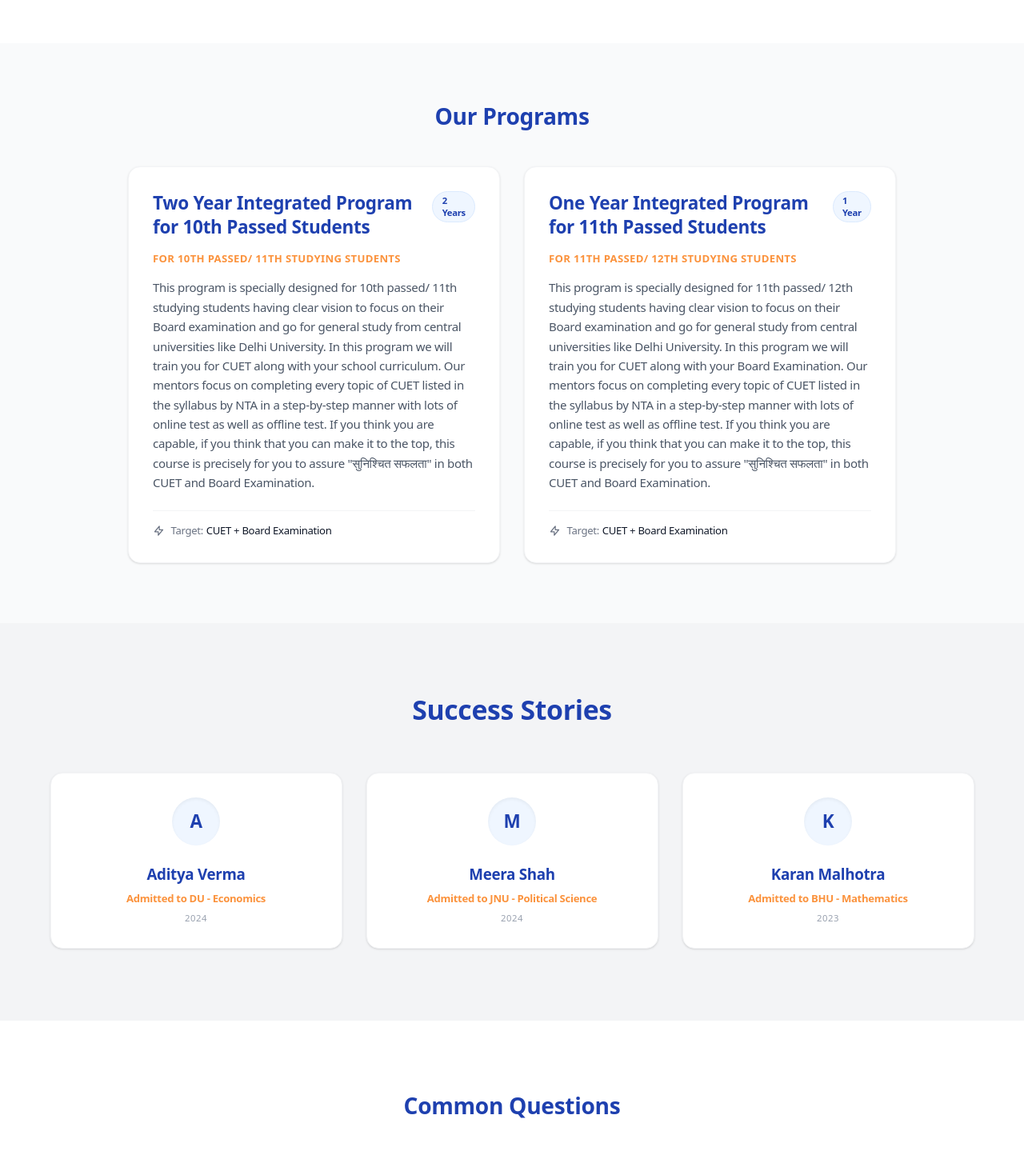
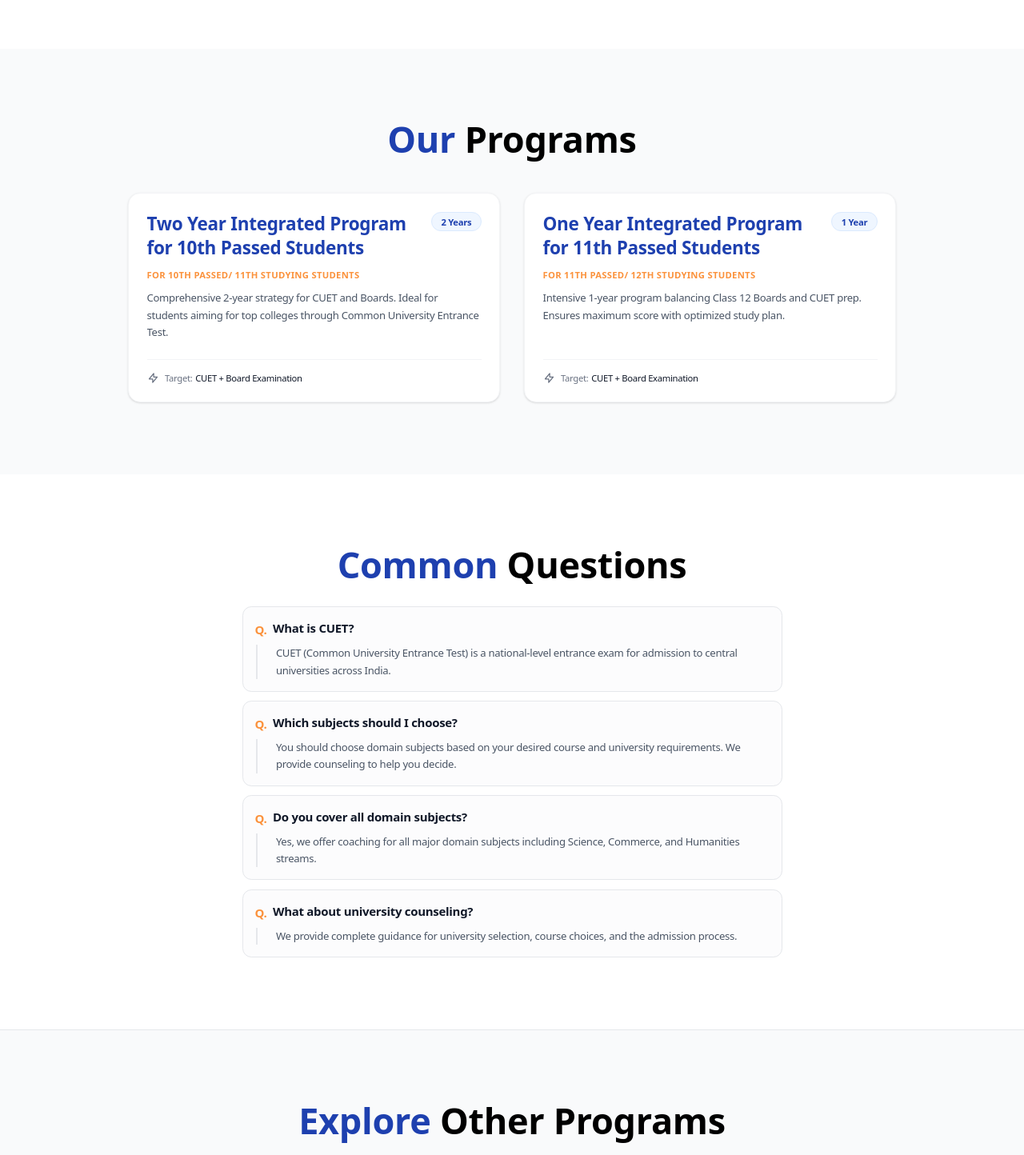
Before and after one commit to hrshdas/coachingweb, a React (Vite) app: page /courses/cuet in a window 1280 px wide. Shown: the part 1220-2664 px from the top of the page at 80% size. Built offline with nearby package versions, Linux system fonts and the light colour scheme; a web font is replaced by a local one.

Commit message:
minor changes in course page

```diff
--- a/src/data/courseData.jsx
+++ b/src/data/courseData.jsx
@@ -96,7 +96,7 @@
             {
                 title: 'Two Year Integrated Program for 10th Passed Students',
                 subtitle: 'For 10th passed/ 11th studying students',
-                description: 'This program is specially designed for 10th passed/ 11th studying students having clear vision to become an Engineer by cracking IIT-JEE. In this program we will train you for IIT-JEE Main and Advance along with your school curriculum. Our mentors focus on completing every topic of IIT-JEE listed in the syllabus by NTA in a step-by-step manner with lots of online test as well as offline test. If you think you are capable, if you think that you can make it to the top, this course is precisely for you for "सुनिश्चित सफलता" in both IIT-JEE and School Examinations.',
+                description: 'Designed for students aiming to crack IIT-JEE with a clear vision. Covers both School and JEE syllabus comprehensively, ensuring a strong foundation and top rank.',
                 duration: '2 Years',
                 targetExam: 'IIT-JEE Main and Advance',
                 icon: (
@@ -108,7 +108,7 @@
             {
                 title: 'One Year Integrated Program for 11th Passed Students',
                 subtitle: 'For 11th passed/ 12th studying students',
-                description: 'This program is specially designed for 11th passed/ 12th studying students having clear vision to become an Engineer by cracking IIT-JEE. In this program we will train you for IIT-JEE Main and Advance along with your Board Examination. Our mentors focus on completing every topic of IIT-JEE from both the class 11th and 12th listed in the syllabus by NTA and CBSE in a step-by-step manner with lots of online test as well as offline test. If you think you are capable, if you think that you can make it to the top, this course is precisely for you for "सुनिश्चित सफलता" in both IIT-JEE and Board Examination.',
+                description: 'Targeted at students moving to Class 12. Focuses on both Board exams and IIT-JEE, covering the complete syllabus for guaranteed success.',
                 duration: '1 Year',
                 targetExam: 'IIT-JEE Main and Advance + Board Examination',
                 icon: (
@@ -120,7 +120,7 @@
             {
                 title: 'Dropper\'s Program for 12th Passed Students',
                 subtitle: 'For 12th passed students',
-                description: 'This program is specially designed for 12th passed students who has dropped a year with clear vision to become an Engineer by cracking IIT-JEE Mains and Advance. Your vision is our mission. In this program our mentors focused on sharpening the existing skills of the students by conceptual study. Through our regress online and offline test series we recognize your week areas and work in a planned manner to rectify. This program is precisely for you to boost your confidence, result, and rank in IIT-JEE Mains and Advance. We assure "सुनिश्चित सफलता" in IIT-JEE Mains and Advance.',
+                description: 'Exclusive program for 12th passed students dedicating a year to IIT-JEE. Intensive practice, error analysis, and concept strengthening for top results.',
                 duration: '1 Year',
                 targetExam: 'IIT-JEE Mains and Advance',
                 icon: (
@@ -132,7 +132,7 @@
             {
                 title: 'Crash Course',
                 subtitle: 'Short-term intensive program',
-                description: 'This short-term program is specially designed to give you final touch for upcoming JEE Main Examination. In this program Our Mentor focused on Fasttrack methodology to cover and improve most of the important syllabus to enhance your skill, confidence and off course your rank in JEE Mains Examination. Your self-believe and our planned effort will assure "सुनिश्चित सफलता" in JEE Main Examination.',
+                description: 'Fast-track program for final revision. Focuses on high-weightage topics, speed improvement, and rank enhancement for JEE Main.',
                 duration: '3-6 Months',
                 targetExam: 'JEE Main Examination',
                 icon: (
@@ -244,7 +244,7 @@
             {
                 title: 'Two Year Integrated Program for 10th Passed Students',
                 subtitle: 'For 10th passed/ 11th studying students',
-                description: 'This program is specially designed for 10th passed/ 11th studying students having clear vision to focus on their Board examination and go for general study from central universities like Delhi University. In this program we will train you for CUET along with your school curriculum. Our mentors focus on completing every topic of CUET listed in the syllabus by NTA in a step-by-step manner with lots of online test as well as offline test. If you think you are capable, if you think that you can make it to the top, this course is precisely for you to assure "सुनिश्चित सफलता" in both CUET and Board Examination.',
+                description: 'Integrated program covering School curriculum and CUET prep. Builds correct aptitude and subject knowledge for top central universities.',
                 duration: '2 Years',
                 targetExam: 'NEET + Board Examination',
                 icon: (
@@ -256,7 +256,7 @@
             {
                 title: 'One Year Integrated Program for 11th Passed Students',
                 subtitle: 'For 11th passed/ 12th studying students',
-                description: 'This program is specially designed for 11th passed/ 12th studying students having clear vision to focus on their Board examination and go for general study from central universities like Delhi University. In this program we will train you for CUET along with your Board Examination. Our mentors focus on completing every topic of CUET listed in the syllabus by NTA in a step-by-step manner with lots of online test as well as offline test. If you think you are capable, if you think that you can make it to the top, this course is precisely for you to assure "सुनिश्चित सफलता" in both CUET and Board Examination.',
+                description: 'Balanced preparation for Class 12 Boards and CUET. Ensures high board percentage while securing a seat in your dream university.',
                 duration: '1 Year',
                 targetExam: 'NEET + Board Examination',
                 icon: (
@@ -368,7 +368,7 @@
             {
                 title: 'Three Year (1+2) Integrated Program for 9th Passed Students',
                 subtitle: 'For 9th passed/ 10th studying students',
-                description: 'This program is specially designed for 9th passed/ 10th studying students. This program is specially designed to build strong foundation for upcoming competitions. This program is divided into two parts. First part is of one year in which our Mentor focused on your Board Examination, NTSE, KVPY and OLYMPIAD. During this program our mentors recognize the area of interest of students and guide them properly to choose best suited stream after 10th class.\n\nSecond Part is of two years in which students can opt for any one of the programs from IIT-JEE, NEET and CUET. In this program we will train you for the IIT-JEE/NEET/CUET along with your Board Examination. Our mentors focus on completing every topic of IIT-JEE/NEET/CUET from both the class 11th and 12th listed in the syllabus by NTA and CBSE in a step-by-step manner with lots of online test as well as offline test.\n\nIf you think you are capable, if you think that you can make it to the top, this course is precisely for you to assure "सुनिश्चित सफलता" in Upcoming Competitions for Bright Carrier.',
+                description: 'Starts early to build a strong base for 10th Boards, NTSE, and Olympiads. Smooth transition into IIT-JEE/NEET preparation in Class 11 & 12.',
                 duration: '3 Years (1+2)',
                 targetExam: 'Board + NTSE/KVPY/Olympiad → IIT-JEE/NEET/CUET',
                 icon: (
@@ -380,7 +380,7 @@
             {
                 title: 'Four Year (2+2) Integrated Program for 8th Passed Students',
                 subtitle: 'For 8th passed/ 9th studying students',
-                description: 'This program is specially designed for 8th passed/ 9th studying students. This course develops a strategic foundation for young students who are aware that starting early is the key to achieve their goalin upcoming competitions. This program is divided into two parts. First part is of two years in which our Mentor focused on your School Examination, NTSE, KVPY and OLYMPIAD. During this program our mentors recognize the area of interest of students and guide them properly to choose best suited stream after 10th class.\n\nSecond Part is of two years in which students can opt for any one of the programs from IIT-JEE, NEET and CUET. In this program we will train you for the IIT-JEE/NEET/CUET along with your Board Examination. Our mentors focus on completing every topic of IIT-JEE/NEET/CUET from both the class 11th and 12th listed in the syllabus by NTA and CBSE in a step-by-step manner with lots of online test as well as offline test.\n\nIf you think you are capable, if you think that you can make it to the top, this course is precisely for you to assure "सुनिश्चित सफलता" in Upcoming Competitions for Bright Carrier.',
+                description: 'A 4-year journey starting from Class 9. Focuses on NTSE/Olympiads initially, then transforms into rigorous JEE/NEET training.',
                 duration: '4 Years (2+2)',
                 targetExam: 'Board + NTSE/KVPY/Olympiad → IIT-JEE/NEET/CUET',
                 icon: (
@@ -494,7 +494,7 @@
             {
                 title: 'Two Year Integrated Program for 10th Passed Students',
                 subtitle: 'For 10th passed/ 11th studying students',
-                description: 'This program is specially designed for 10th passed/ 11th studying students having clear vision to focus on their Board examination and go for general study from central universities like Delhi University. In this program we will train you for CUET along with your school curriculum. Our mentors focus on completing every topic of CUET listed in the syllabus by NTA in a step-by-step manner with lots of online test as well as offline test. If you think you are capable, if you think that you can make it to the top, this course is precisely for you to assure "सुनिश्चित सफलता" in both CUET and Board Examination.',
+                description: 'Comprehensive 2-year strategy for CUET and Boards. Ideal for students aiming for top colleges through Common University Entrance Test.',
                 duration: '2 Years',
                 targetExam: 'CUET + Board Examination',
                 icon: (
@@ -506,7 +506,7 @@
             {
                 title: 'One Year Integrated Program for 11th Passed Students',
                 subtitle: 'For 11th passed/ 12th studying students',
-                description: 'This program is specially designed for 11th passed/ 12th studying students having clear vision to focus on their Board examination and go for general study from central universities like Delhi University. In this program we will train you for CUET along with your Board Examination. Our mentors focus on completing every topic of CUET listed in the syllabus by NTA in a step-by-step manner with lots of online test as well as offline test. If you think you are capable, if you think that you can make it to the top, this course is precisely for you to assure "सुनिश्चित सफलता" in both CUET and Board Examination.',
+                description: 'Intensive 1-year program balancing Class 12 Boards and CUET prep. Ensures maximum score with optimized study plan.',
                 duration: '1 Year',
                 targetExam: 'CUET + Board Examination',
                 icon: (
--- a/src/pages/CourseDetail.jsx
+++ b/src/pages/CourseDetail.jsx
@@ -67,11 +67,10 @@
             </section>
 
             {/* What's Included Section */}
-            <section className="py-24 bg-white">
+            <section className="py-16 md:py-24 bg-white">
                 <div className="max-w-7xl mx-auto px-6">
-                    <h2 className="text-3xl md:text-4xl font-bold text-center text-primary mb-16 relative inline-block left-1/2 transform -translate-x-1/2">
-                        What's Included
-                        <span className="absolute bottom-0 left-0 w-full h-1 bg-accent rounded-full opacity-70"></span>
+                    <h2 className="text-3xl md:text-5xl font-bold text-center text-primary mb-16 relative inline-block left-1/2 transform -translate-x-1/2">
+                        What's <span className="text-black">Included</span>
                     </h2>
 
                     <div className="grid grid-cols-1 md:grid-cols-2 gap-8 max-w-5xl mx-auto">
@@ -87,24 +86,25 @@
             </section>
 
             {/* Programs List (Retained for detail but styled minimally) */}
+            {/* Programs List */}
             {course.programs && (
-                <section className="py-20 bg-gray-50">
+                <section className="py-16 md:py-24 bg-gray-50">
                     <div className="max-w-7xl mx-auto px-6">
-                        <h2 className="text-3xl font-bold text-center text-primary mb-12">
-                            Our Programs
+                        <h2 className="text-3xl md:text-5xl font-bold text-center text-primary mb-12">
+                            Our <span className="text-black">Programs</span>
                         </h2>
                         <div className="grid gap-8 md:grid-cols-2 max-w-5xl mx-auto">
                             {course.programs.map((program, index) => (
-                                <div key={index} className="bg-white border border-gray-100 rounded-2xl p-8 shadow-sm hover:shadow-lg transition-all duration-300">
-                                    <div className="flex justify-between items-start mb-4">
-                                        <h3 className="text-2xl font-bold text-primary">{program.title}</h3>
-                                        <span className="bg-blue-50 text-primary text-xs font-bold px-3 py-1 rounded-full border border-blue-100">
+                                <div key={index} className="bg-white border border-gray-100 rounded-2xl p-6 shadow-sm hover:shadow-lg transition-all duration-300 h-full flex flex-col">
+                                    <div className="flex justify-between items-start mb-3">
+                                        <h3 className="text-xl md:text-2xl font-bold text-primary">{program.title}</h3>
+                                        <span className="bg-blue-50 text-primary text-xs font-bold px-3 py-1 rounded-full border border-blue-100 whitespace-nowrap ml-2">
                                             {program.duration}
                                         </span>
                                     </div>
-                                    <p className="text-sm text-accent font-semibold mb-4 uppercase tracking-wide">{program.subtitle}</p>
-                                    <p className="text-gray-600 mb-6 leading-relaxed">{program.description}</p>
-                                    <div className="flex items-center text-sm font-medium text-gray-500 border-t border-gray-100 pt-4">
+                                    <p className="text-xs text-accent font-semibold mb-3 uppercase tracking-wide">{program.subtitle}</p>
+                                    <p className="text-gray-600 mb-6 leading-relaxed text-sm line-clamp-3 flex-grow">{program.description}</p>
+                                    <div className="flex items-center text-xs font-medium text-gray-500 border-t border-gray-100 pt-4 mt-auto">
                                         <svg className="w-4 h-4 mr-2" fill="none" stroke="currentColor" viewBox="0 0 24 24"><path strokeLinecap="round" strokeLinejoin="round" strokeWidth="2" d="M13 10V3L4 14h7v7l9-11h-7z"></path></svg>
                                         Target: <span className="text-gray-900 ml-1">{program.targetExam}</span>
                                     </div>
@@ -115,43 +115,21 @@
                 </section>
             )}
 
-            {/* Success Stories Section */}
-            <section className="py-24 bg-gray-100 relative">
-                <div className="max-w-7xl mx-auto px-6 relative z-10">
-                    <h2 className="text-3xl md:text-4xl font-bold text-center text-primary mb-16">
-                        Success Stories
+            {/* FAQ Section */}
+            <section className="py-16 md:py-24 bg-white">
+                <div className="max-w-3xl mx-auto px-6">
+                    <h2 className="text-3xl md:text-5xl font-bold text-center text-primary mb-8">
+                        Common <span className="text-black">Questions</span>
                     </h2>
 
-                    <div className="grid grid-cols-1 md:grid-cols-3 gap-8">
-                        {course.successStories.map((story, index) => (
-                            <div key={index} className="bg-white p-8 rounded-2xl shadow-sm hover:shadow-md transition-all duration-300 border border-gray-100 text-center group">
-                                <div className="h-16 w-16 bg-blue-50 rounded-full flex items-center justify-center text-primary font-bold text-2xl mb-6 mx-auto group-hover:bg-primary group-hover:text-white transition-colors duration-300 shadow-inner">
-                                    {story.name.charAt(0)}
-                                </div>
-                                <h3 className="text-xl font-bold text-primary mb-2">{story.name}</h3>
-                                <p className="text-accent font-bold text-sm mb-2">{story.achievement}</p>
-                                <p className="text-gray-400 text-xs font-medium uppercase tracking-wider">{story.year}</p>
-                            </div>
-                        ))}
-                    </div>
-                </div>
-            </section>
-
-            {/* FAQ Section */}
-            <section className="py-24 bg-white">
-                <div className="max-w-3xl mx-auto px-6">
-                    <h2 className="text-3xl font-bold text-center text-primary mb-12">
-                        Common Questions
-                    </h2>
-
-                    <div className="space-y-4">
+                    <div className="space-y-3">
                         {course.faqs.map((faq, index) => (
-                            <div key={index} className="group border border-gray-200 rounded-xl p-6 hover:border-accent/50 transition-colors bg-gray-50/50 hover:bg-white">
-                                <h3 className="text-lg font-bold text-gray-900 mb-3 group-hover:text-primary transition-colors flex items-start">
-                                    <span className="text-accent mr-3 mt-1">Q.</span>
+                            <div key={index} className="group border border-gray-200 rounded-xl p-4 hover:border-accent/50 transition-colors bg-gray-50/50 hover:bg-white">
+                                <h3 className="text-base font-bold text-gray-900 mb-2 group-hover:text-primary transition-colors flex items-start">
+                                    <span className="text-accent mr-2 mt-0.5">Q.</span>
                                     {faq.question}
                                 </h3>
-                                <p className="text-gray-600 leading-relaxed pl-7 border-l-2 border-gray-200 group-hover:border-accent/30 pl-4 ml-1 transition-all">
+                                <p className="text-gray-600 text-sm leading-relaxed pl-6 border-l-2 border-gray-200 group-hover:border-accent/30 ml-0.5 transition-all line-clamp-2">
                                     {faq.answer}
                                 </p>
                             </div>
@@ -161,10 +139,10 @@
             </section>
 
             {/* Other Programs Section */}
-            <section className="py-24 bg-gray-50 border-t border-gray-200">
+            <section className="py-16 md:py-24 bg-gray-50 border-t border-gray-200">
                 <div className="max-w-7xl mx-auto px-6">
-                    <h2 className="text-3xl font-bold text-center text-primary mb-12">
-                        Explore Other Programs
+                    <h2 className="text-3xl md:text-5xl font-bold text-center text-primary mb-12">
+                        Explore <span className="text-black">Other Programs</span>
                     </h2>
 
                     <div className="grid grid-cols-1 sm:grid-cols-2 lg:grid-cols-4 gap-6">
```
